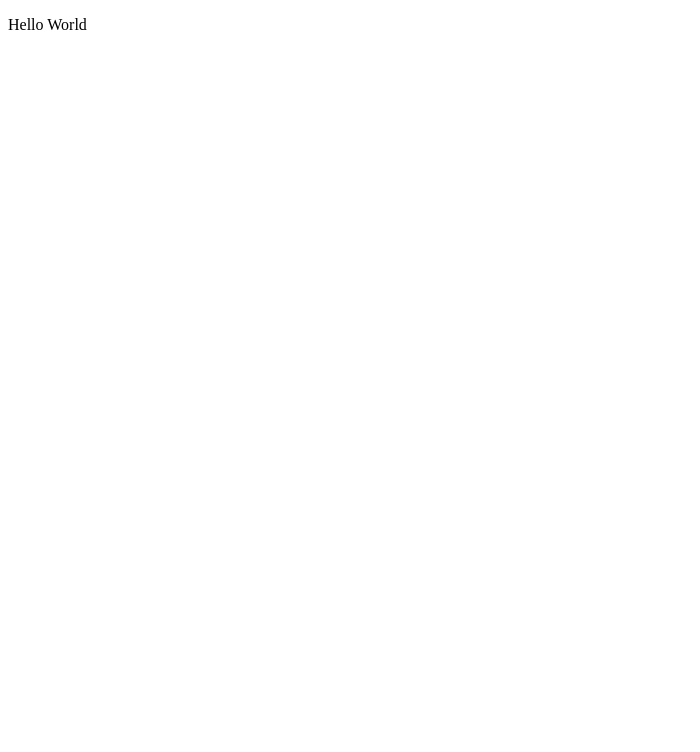
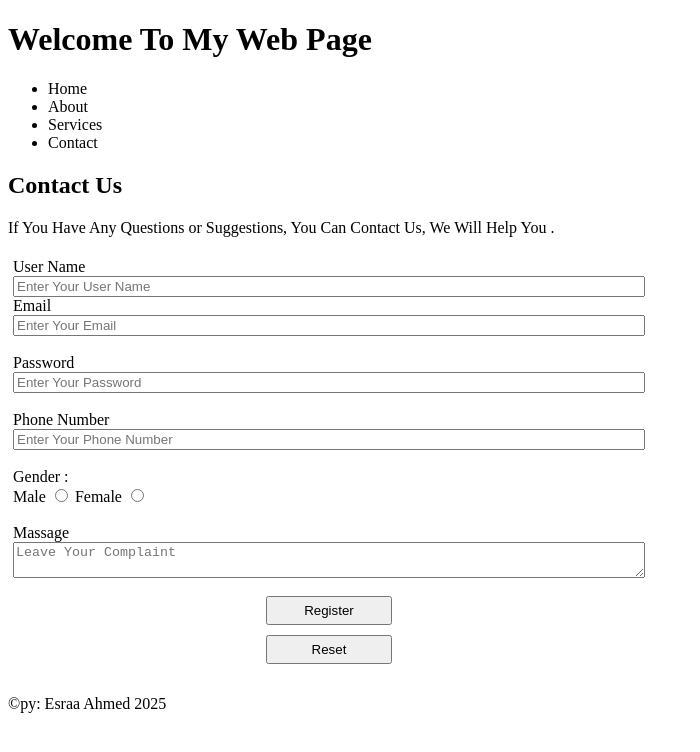
Before and after one commit to EsraaAhmed852004/IEEE-Projects, a plain HTML site: page index.html in a window 1280 px wide. Shown: the whole page, without its empty margins (0-700 px from the left). Drawn offline with Linux system fonts and the light colour scheme.

Commit message:
my first git project

```diff
--- a/index.html
+++ b/index.html
@@ -5,7 +5,79 @@
     <meta name="viewport" content="width=device-width, initial-scale=1.0">
     <title>Document</title>
 </head>
+<style>
+    form {
+        display: flex;
+        flex-direction:column;
+        width: 50%;
+        padding: 5px;
+        margin-bottom: 10px;
+    }
+    button{
+        width: 20%;
+        padding: 5px;
+        margin: auto;
+        margin-bottom: 10px;
+        text-align:center;
+        }
+</style>
 <body>
-    <p>Hello World</p>
+    <!-- Header -->
+    <header>
+        <h1>Welcome To My Web Page</h1>
+    </header>
+    <!-- NavBar -->
+    <nav>
+        <ul>
+            <li>Home</li>
+            <li>About</li>
+            <li>Services</li>
+            <li>Contact</li>
+        </ul>
+    </nav>
+    <!-- Contact Section  -->
+    <section id="Contact">
+        <h2>Contact Us</h2>
+        <p>If You Have Any Questions or Suggestions, You Can Contact Us, We Will Help You .</p>
+    </section>
+    <!-- Forms -->
+    <form action="/submit" method="POST">
+        <!-- User Name Form -->
+        <label for="username">User Name</label>
+        <input type="text" id="username" name="username" placeholder="Enter Your User Name" required />
+        <!-- <br> -->
+        <!-- Email Form -->
+        <label for="email">Email</label>
+        <input type="email" id="email" name="email" placeholder="Enter Your Email" required />
+        <br>
+        <!-- Password Form -->
+        <label for="password">Password</label>
+        <input type="password" id="password" name="password" placeholder="Enter Your Password" />
+        <br>
+        <!-- Phone Number Form -->
+        <label for="phone">Phone Number</label>
+        <input type="tel" id="phone" name="phone" placeholder="Enter Your Phone Number" required />
+        <br>
+        <!-- Choose Gender -->
+        <label>Gender :</label>
+        <section id="gender">
+            <label for="male">Male</label>
+            <input type="radio" id="male" name="gender" value="Male" />
+            <label for="female">Female</label>
+            <input type="radio" id="female" name="gender" value="Female" />
+        </section>
+        <br>
+        <!-- Text Area Box -->
+        <label for="Massage">Massage</label>
+        <textarea placeholder="Leave Your Complaint "></textarea>
+        <br>
+        <!-- Submit Button -->
+        <button type="submit">Register</button>
+        <!-- Reset Button -->
+        <button type="reset">Reset</button>
+    </form>
+
+    <footer>
+        <p>&copy;py: Esraa Ahmed 2025</p></footer>
 </body>
 </html>
```
